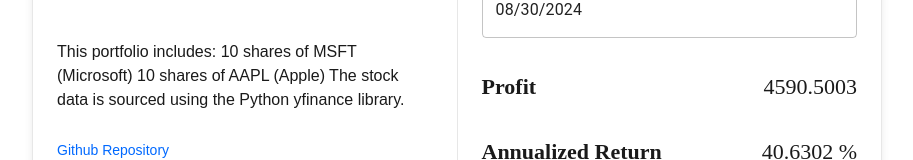
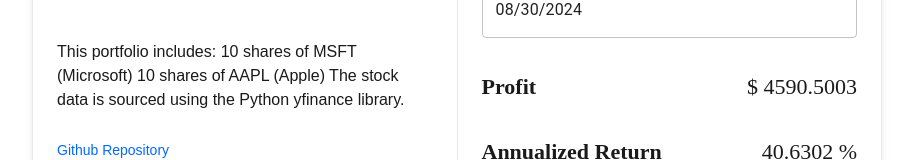
Before and after one commit to mosoriob/puntual, a React (Vite) app: page / in a window 1280 px wide. Shown: the part 411-571 px from the top of the page, without its empty margins (183-1096 px from the left). Built offline with nearby package versions, Linux system fonts and the light colour scheme.

Commit message:
add: symbol $ to profit

```diff
--- a/src/ProfitCalculator/ProfitCalculator.tsx
+++ b/src/ProfitCalculator/ProfitCalculator.tsx
@@ -52,7 +52,7 @@ export const ProfitCalculator = ({}) => {
         ) : (
           <>
             {profit && (
-              <ValueDisplay value={profit.toFixed(4)} title="Profit" />
+              <ValueDisplay value={`$ ${profit.toFixed(4)}`} title="Profit" />
             )}
             {annualizedReturn && (
               <ValueDisplay
```
